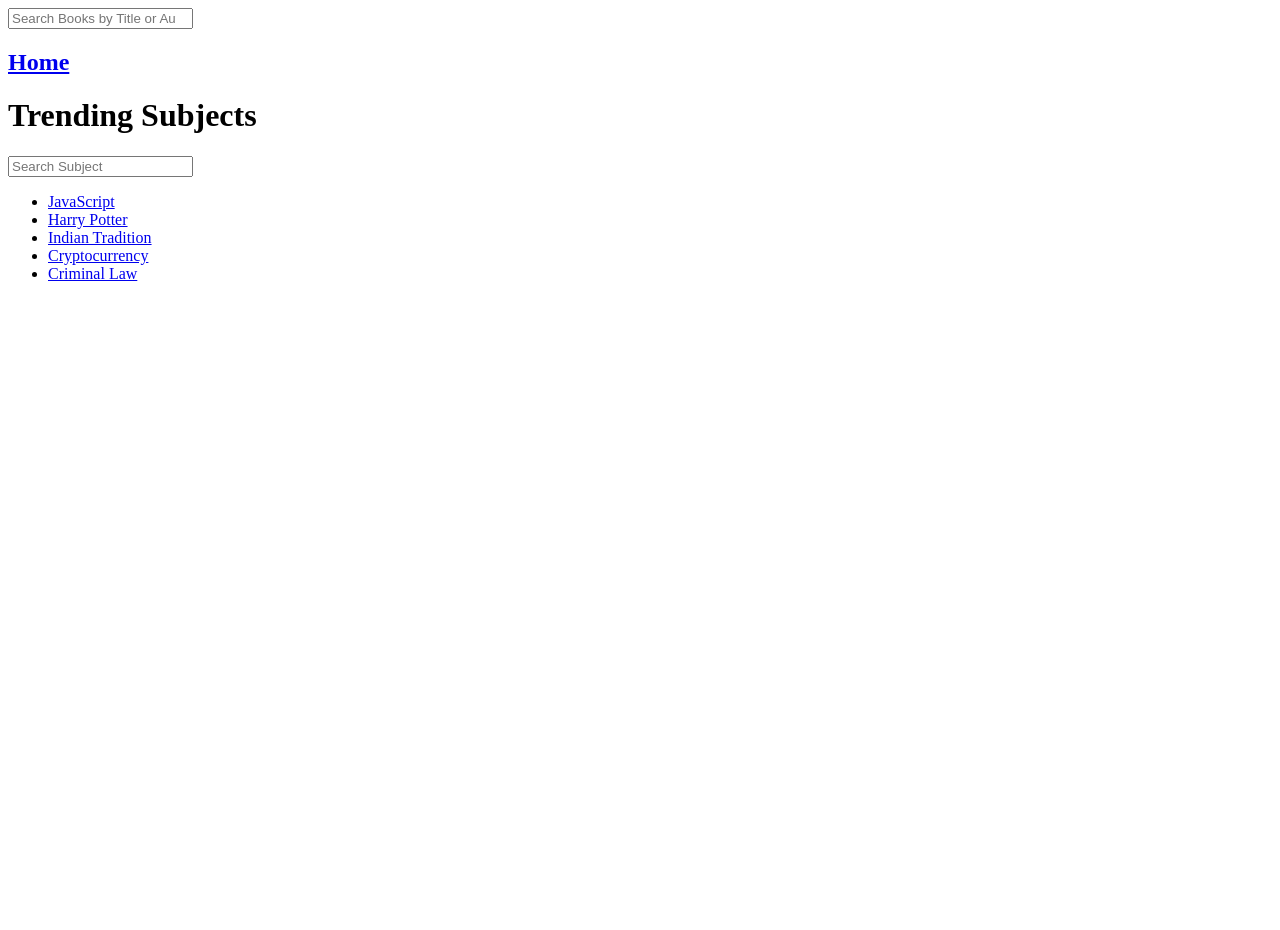
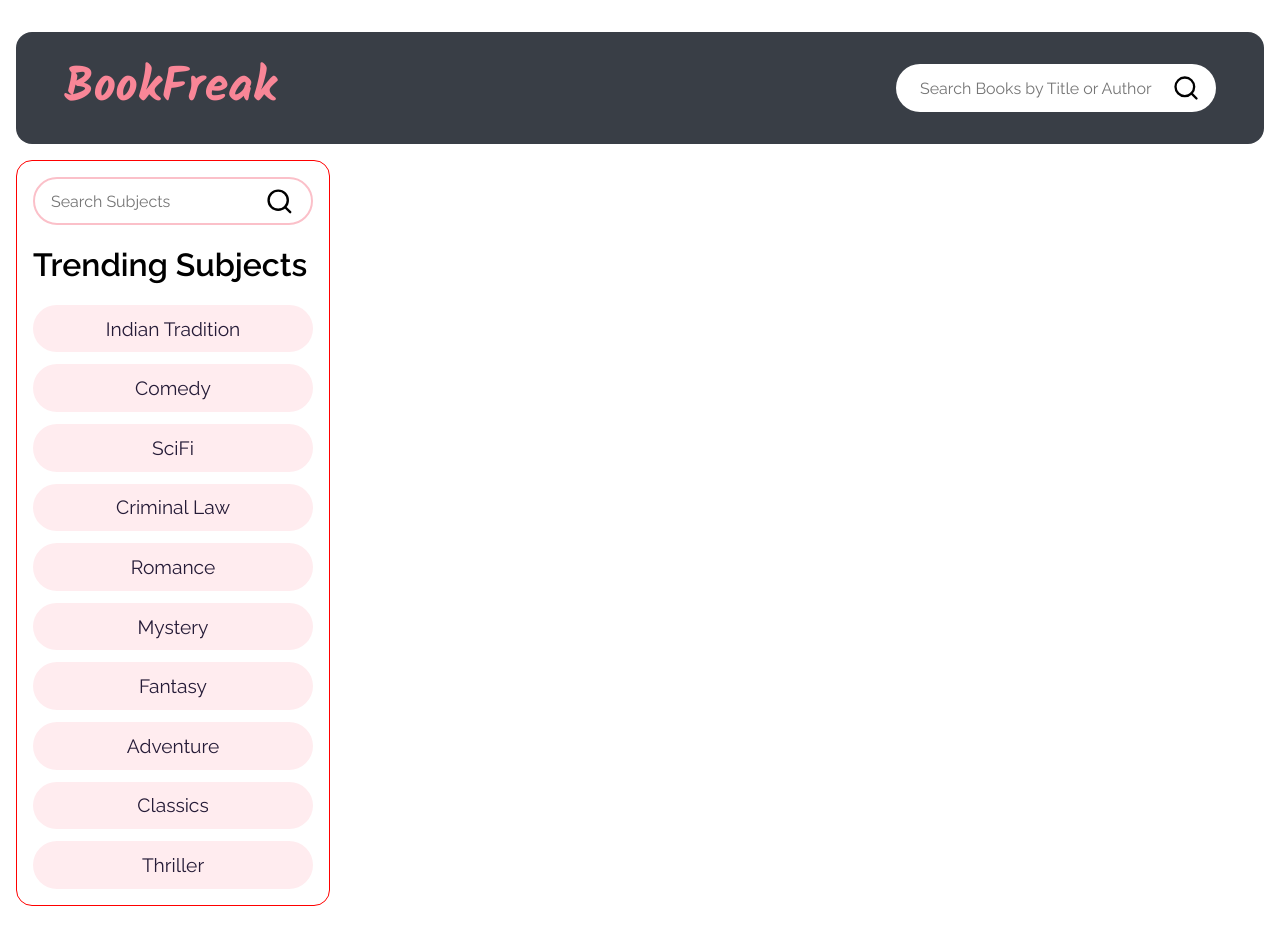
Before and after one commit to Heikrana/books-library, a React (Vite) app: page / in a window 1280 px wide. Before the commit the page ends 800 px from the top, so only its background shows below. Built offline with nearby package versions, Linux system fonts and the light colour scheme.

Commit message:
Add navbar and sidebar styles

```diff
--- a/package.json
+++ b/package.json
@@ -11,6 +11,7 @@
   "dependencies": {
     "react": "^18.2.0",
     "react-dom": "^18.2.0",
+    "react-icons": "^4.8.0",
     "react-loader-spinner": "^5.3.4",
     "react-router-dom": "^6.8.2"
   },
--- /dev/null
+++ b/src/App.css
@@ -0,0 +1,3 @@
+.main {
+	display: flex;
+}
--- a/src/App.tsx
+++ b/src/App.tsx
@@ -1,12 +1,14 @@
 import { Route, Routes } from "react-router-dom";
 import BookList from "./Components/BookList";
-import Navbar from "./Components/Navbar";
-import Sidebar from "./Components/Sidebar";
+import Navbar from "./Components/Navbar/Navbar";
+import Sidebar from "./Components/Sidebar/Sidebar";
+import "./App.css";
 
 function App() {
 	return (
 		<>
 			<Navbar />
+			<div className="main">
 				<Sidebar />
 				<Routes>
 					<Route path="/" element="" />
@@ -32,6 +34,7 @@ function App() {
 					element={<BookList query={"criminal law"} />}
 				/> */}
 				</Routes>
+			</div>
 		</>
 	);
 }
--- a/src/Components/Navbar.tsx
+++ /dev/null
@@ -1,14 +0,0 @@
-import SearchBar from "./SearchBar";
-
-function Navbar() {
-	return (
-		<>
-			<SearchBar
-				placeholder="Search Books by Title or Author"
-				queryType="book"
-			/>
-		</>
-	);
-}
-
-export default Navbar;
--- /dev/null
+++ b/src/Components/Navbar/Navbar.css
@@ -0,0 +1,51 @@
+@import url("https://fonts.googleapis.com/css2?family=Raleway&display=swap");
+@import url("https://fonts.googleapis.com/css2?family=Kalam:wght@700&display=swap");
+
+.nav {
+	display: flex;
+	height: 7rem;
+	justify-content: space-between;
+	align-items: center;
+	background-color: #393e46;
+	border-radius: 1rem;
+	margin: 2rem 0.5rem;
+	margin-bottom: 0;
+}
+
+.home-btn,
+.search-bar {
+	margin: 0 3rem;
+}
+
+.home-btn a {
+	font-size: 3rem;
+	font-weight: lighter;
+	color: #f98697;
+	text-decoration: none;
+	font-family: "Kalam", cursive;
+}
+
+.nav input[type="search"] {
+	border-radius: 1.5rem;
+	height: 3rem;
+	width: 20rem;
+	border: none;
+	padding: 0 1.5rem;
+	font-size: 1rem;
+	font-family: "Raleway", sans-serif;
+}
+
+.nav input[type="search"]:focus {
+	outline: none;
+}
+
+.nav .search-bar {
+	position: relative;
+}
+
+.nav .search-icon {
+	position: absolute;
+	font-size: 1.75rem;
+	right: 1rem;
+	top: 0.6rem;
+}
--- /dev/null
+++ b/src/Components/Navbar/Navbar.tsx
@@ -0,0 +1,32 @@
+import { useState } from "react";
+import { FiSearch } from "react-icons/fi";
+import { Form, Link } from "react-router-dom";
+import "./Navbar.css";
+
+function Navbar() {
+	const [searchTerm, setSearchTerm] = useState("");
+
+	return (
+		<>
+			<div className="nav">
+				<div className="home-btn">
+					<h1>
+						<Link to="/">BookFreak</Link>
+					</h1>
+				</div>
+				<Form action={`/book/${searchTerm}`} className="search-bar">
+					<input
+						type="search"
+						id="search-box"
+						value={searchTerm}
+						placeholder="Search Books by Title or Author"
+						onChange={(e) => setSearchTerm(e.target.value)}
+					/>
+					<FiSearch className="search-icon" />
+				</Form>
+			</div>
+		</>
+	);
+}
+
+export default Navbar;
--- a/src/Components/SearchBar.tsx
+++ /dev/null
@@ -1,28 +0,0 @@
-import { useState } from "react";
-import { Form } from "react-router-dom";
-
-function SearchBar({
-	placeholder,
-	queryType,
-}: {
-	placeholder: string;
-	queryType: string;
-}) {
-	const [searchTerm, setSearchTerm] = useState("");
-
-	return (
-		<>
-			<Form action={`/${queryType}/${searchTerm}`}>
-				<input
-					type="search"
-					id="search-box"
-					value={searchTerm}
-					placeholder={placeholder}
-					onChange={(e) => setSearchTerm(e.target.value)}
-				/>
-			</Form>
-		</>
-	);
-}
-
-export default SearchBar;
--- a/src/Components/Sidebar.tsx
+++ /dev/null
@@ -1,39 +0,0 @@
-import { Link } from "react-router-dom";
-import SearchBar from "./SearchBar";
-
-function createListOfSubjects() {
-	const predefinedSubject = [
-		"JavaScript",
-		"Harry Potter",
-		"Indian Tradition",
-		"Cryptocurrency",
-		"Criminal Law",
-	];
-
-	return predefinedSubject.map((subject, idx) => {
-		return (
-			<li key={idx}>
-				<Link to={subject.toLowerCase()}>{subject}</Link>
-			</li>
-		);
-	});
-}
-
-function Sidebar() {
-	const list = createListOfSubjects();
-
-	return (
-		<>
-			<div>
-				<h2>
-					<Link to="/">Home</Link>
-				</h2>
-				<h1>Trending Subjects</h1>
-				<SearchBar placeholder="Search Subject" queryType="subject" />
-				<ul>{list}</ul>
-			</div>
-		</>
-	);
-}
-
-export default Sidebar;
--- /dev/null
+++ b/src/Components/Sidebar/Sidebar.css
@@ -0,0 +1,76 @@
+@import url("https://fonts.googleapis.com/css2?family=Raleway:wght@400;600&display=swap");
+
+.sidebar {
+	display: flex;
+	flex-direction: column;
+	max-width: 18rem;
+	margin: 1rem 0.5rem;
+	border: 1px solid red;
+	border-radius: 1rem;
+	padding: 1rem;
+}
+
+.sidebar h1 {
+	font-size: 2rem;
+	max-width: fit-content;
+	font-family: "Raleway", sans-serif;
+}
+
+.sidebar input[type="search"] {
+	border-radius: 1.5rem;
+	height: 3rem;
+	width: 17.5rem;
+	border: none;
+	padding: 0 1rem;
+	font-size: 1rem;
+	font-family: "Raleway", sans-serif;
+	border: 2px solid #fbc0c9;
+}
+
+.sidebar input[type="search"]:focus {
+	outline: none;
+	border: 3px solid #fc8597;
+}
+
+.sidebar .search-bar {
+	position: relative;
+	margin: 0;
+}
+
+.sidebar .search-icon {
+	position: absolute;
+	font-size: 1.8rem;
+	top: 0.6rem;
+	right: 1.2rem;
+}
+
+.subject-list {
+	display: flex;
+	flex-direction: column;
+	/* flex-wrap: wrap; */
+	list-style-type: none;
+	gap: 0.75rem;
+	margin: 0;
+	padding: 0;
+}
+
+.subject-btn {
+	padding: 0.8rem;
+	border: none;
+	text-align: center;
+	/* max-width: fit-content; */
+	background-color: #ffecef;
+	border-radius: 1.5rem;
+}
+
+.subject-btn:hover {
+	background-color: #f3919f;
+	font-weight: 600;
+}
+
+.subject-list a {
+	text-decoration: none;
+	color: #251b37;
+	font-size: 1.2rem;
+	font-family: "Raleway", sans-serif;
+}
--- /dev/null
+++ b/src/Components/Sidebar/Sidebar.tsx
@@ -0,0 +1,55 @@
+import { useState } from "react";
+import { FiSearch } from "react-icons/fi";
+import { Form, Link } from "react-router-dom";
+import "./Sidebar.css";
+
+function createListOfSubjects() {
+	const predefinedSubject = [
+		"Indian Tradition",
+		"Comedy",
+		"SciFi",
+		"Criminal Law",
+		"Romance",
+		"Mystery",
+		"Fantasy",
+		"Adventure",
+		"Classics",
+		"Thriller",
+	];
+
+	return predefinedSubject.map((subject, idx) => {
+		return (
+			<Link to={subject.toLowerCase()} key={idx}>
+				<li key={idx} className="subject-btn">
+					{subject}
+				</li>
+			</Link>
+		);
+	});
+}
+
+function Sidebar() {
+	const list = createListOfSubjects();
+	const [searchTerm, setSearchTerm] = useState("");
+
+	return (
+		<>
+			<div className="sidebar">
+				<Form action={`/subject/${searchTerm}`} className="search-bar">
+					<input
+						type="search"
+						id="search-box"
+						value={searchTerm}
+						placeholder="Search Subjects"
+						onChange={(e) => setSearchTerm(e.target.value)}
+					/>
+					<FiSearch className="search-icon" />
+				</Form>
+				<h1>Trending Subjects</h1>
+				<ul className="subject-list">{list}</ul>
+			</div>
+		</>
+	);
+}
+
+export default Sidebar;
```
Lines whose indentation alone changed are shown as unchanged.
